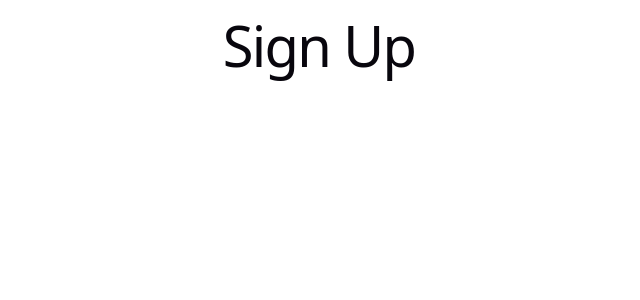
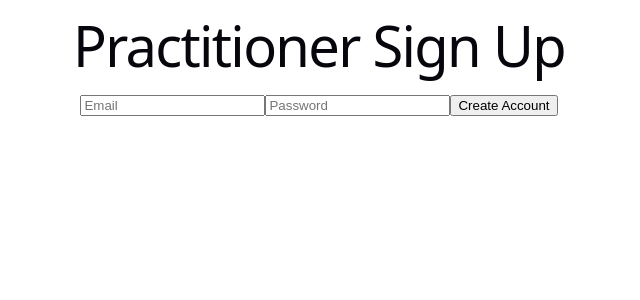
Before and after one commit to jithins123/heart-dynamics-saas, a React (Vite) app: page /signup in a window 1280 px wide. Shown: the top 300 px of the page, without its empty margins (321-961 px from the left). Built offline with nearby package versions, Linux system fonts and the light colour scheme; no server answers.

Commit message:
Implement signup form for practitioners

```diff
--- a/src/pages/Signup.jsx
+++ b/src/pages/Signup.jsx
@@ -1,3 +1,50 @@
-export default function signup() {
-  return <h1>Sign Up </h1>;
+import { useState } from "react";
+import { supabase } from "../lib/supabase";
+
+export default function Signup() {
+  const [email, setEmail] = useState("");
+  const [password, setPassword] = useState("");
+
+  async function handleSignup(e) {
+    e.preventDefault();
+
+    const { error } = await supabase.auth.signUp({
+      email,
+      password,
+      options: {
+        data: {
+          role: "practitioner"
+        }
+      }
+    });
+
+    if (error) {
+      alert(error.message);
+      return;
+    }
+
+    alert("Check your email to confirm your account.");
+  }
+
+  return (
+    <form onSubmit={handleSignup}>
+      <h1>Practitioner Sign Up</h1>
+
+      <input
+        type="email"
+        placeholder="Email"
+        value={email}
+        onChange={(e) => setEmail(e.target.value)}
+      />
+
+      <input
+        type="password"
+        placeholder="Password"
+        value={password}
+        onChange={(e) => setPassword(e.target.value)}
+      />
+
+      <button type="submit">Create Account</button>
+    </form>
+  );
 }
```
